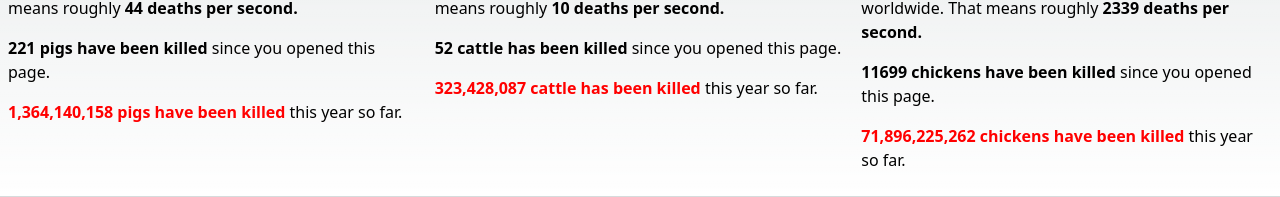
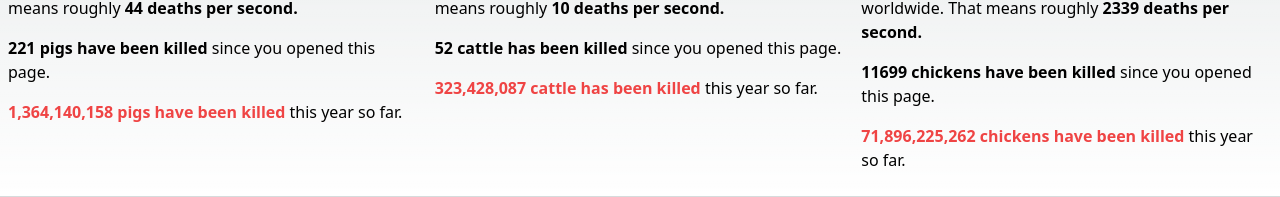
Before and after one commit to chris251190/death-counter, a Next.js app: page / in a window 1280 px wide. Shown: the part 388-585 px from the top of the page. Built offline with nearby package versions, Linux system fonts and the light colour scheme.

Commit message:
Update text color for killed animals

```diff
--- a/app/page.tsx
+++ b/app/page.tsx
@@ -57,7 +57,7 @@ export default function Home() {
 
           <p><b>{Math.floor(killedPigs)} pigs have been killed</b> since you opened this page.</p>
 
-          <p><b style={{ color: 'red' }}>{killedPigsThisYear.toLocaleString()} pigs have been killed</b> this year so far.</p>
+          <p><b className="text-red-500">{killedPigsThisYear.toLocaleString()} pigs have been killed</b> this year so far.</p>
         </div>
 
         <div className="sm:w-1/3 p-2 w-full">
@@ -69,7 +69,7 @@ export default function Home() {
 
           <p><b>{Math.floor(killedCattle)} cattle has been killed</b> since you opened this page.</p>
 
-          <p><b style={{ color: 'red' }}>{killedCattleThisYear.toLocaleString()} cattle has been killed</b> this year so far.</p>
+          <p><b className="text-red-500">{killedCattleThisYear.toLocaleString()} cattle has been killed</b> this year so far.</p>
         </div>
 
         <div className="sm:w-1/3 p-2 w-full">
@@ -81,7 +81,7 @@ export default function Home() {
 
           <p><b>{Math.floor(killedChickens)} chickens have been killed </b> since you opened this page.</p>
 
-            <p><b style={{ color: 'red' }}>{killedChickensThisYear.toLocaleString()} chickens have been killed</b> this year so far.</p>
+            <p><b className="text-red-500">{killedChickensThisYear.toLocaleString()} chickens have been killed</b> this year so far.</p>
         </div>
       </div>
 
```
